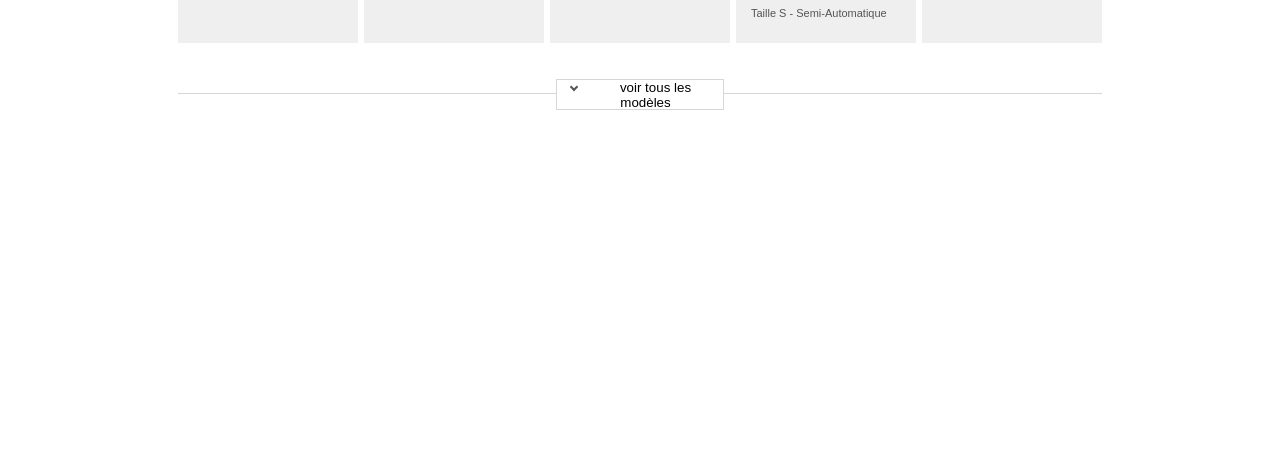
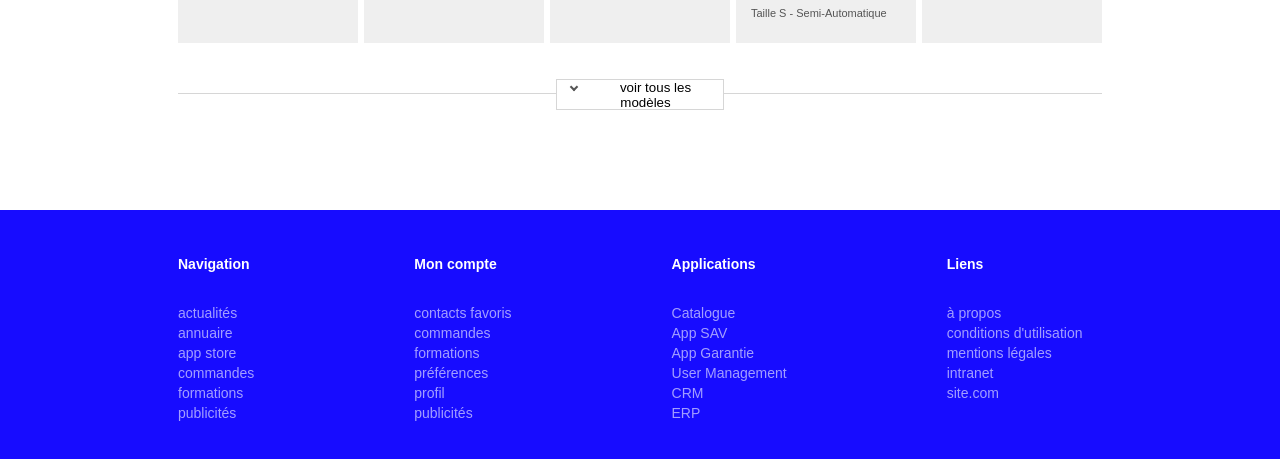
Before and after one commit to blandinf/BDDI-integration, a website built with webpack: page webpack-starter-master/src/index.html in a window 1280 px wide. Shown: the part 2713-3172 px from the top of the page. Before the commit the page ends 2923 px from the top, so only its background shows below. Built offline with nearby package versions, Linux system fonts and the light colour scheme; files whose address does not match are found by name; what timers would draw is missing.

Commit message:
add footer

```diff
--- a/webpack-starter-master/src/index.html
+++ b/webpack-starter-master/src/index.html
@@ -333,8 +333,47 @@
   </script>
 
 <!-- footer -->
-<footer class="footer">
-</footer>
+<footer id="footer">
+    <div class="container">
+      <div class="footer-content">
+          <ul>
+            <li class='title'>Navigation</li>
+            <li>actualités</li>
+            <li>annuaire</li>
+            <li>app store</li>
+            <li>commandes</li>
+            <li>formations</li>
+            <li>publicités</li>
+          </ul>
+          <ul>
+            <li class='title'>Mon compte</li>
+            <li>contacts favoris</li>
+            <li>commandes</li>
+            <li>formations</li>
+            <li>préférences</li>
+            <li>profil</li>
+            <li>publicités</li>
+          </ul>
+          <ul>
+            <li class='title'>Applications</li>
+            <li>Catalogue</li>
+            <li>App SAV</li>
+            <li>App Garantie</li>
+            <li>User Management</li>
+            <li>CRM</li>
+            <li>ERP</li>
+          </ul>
+          <ul>
+            <li class='title'>Liens</li>
+            <li>à propos</li>
+            <li>conditions d'utilisation</li>
+            <li>mentions légales</li>
+            <li>intranet</li>
+            <li>site.com</li>
+          </ul>
+      </div>
+    </div>
+  </footer>
 <!-- / footer -->
 
 </body>
--- /dev/null
+++ b/webpack-starter-master/src/styles/footer.scss
@@ -0,0 +1,29 @@
+footer {
+    height: 259.01px;
+    width: 100%;
+    background-color: #170CFF;
+    .footer-content {
+        display: flex;
+        flex-direction: row;
+        padding-top: 46.8px;
+        ul {
+            padding: 0;
+            display: flex;
+            flex-direction: column;
+            margin-right: 160px;
+            li {
+                white-space: nowrap;
+                list-style-type: none;
+                font-size: 14px;
+                color: white;
+                opacity: 0.6;
+                margin-bottom: 4px;
+                &.title {
+                    font-weight: bold;
+                    opacity: 1;
+                    margin-bottom: 33px;
+                }
+            }
+        }
+    }
+}
--- a/webpack-starter-master/src/styles/header.scss
+++ b/webpack-starter-master/src/styles/header.scss
@@ -59,6 +59,7 @@
   }
 }
 
+.nav {
   ul {
     display: flex;
     flex-direction: row;
@@ -72,3 +73,4 @@ ul {
       margin-right: 0;
     }
   }
+}
--- a/webpack-starter-master/src/styles/index.scss
+++ b/webpack-starter-master/src/styles/index.scss
@@ -1,6 +1,7 @@
 @import 'main';
 
 @import 'header';
+@import 'footer';
 
 @import 'sections/hero.scss';
 @import 'sections/best-seller';
```
Lines whose indentation alone changed are shown as unchanged.
